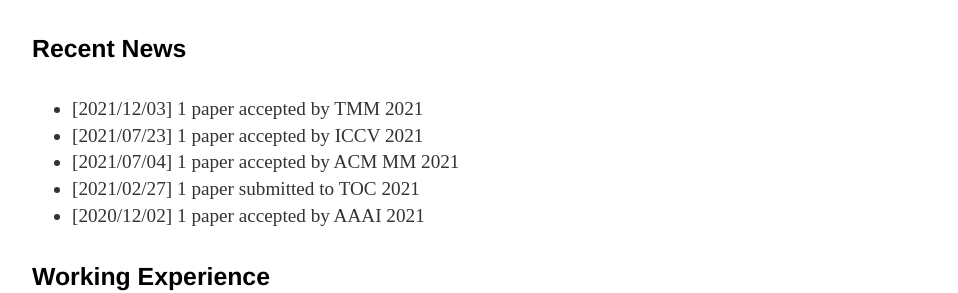
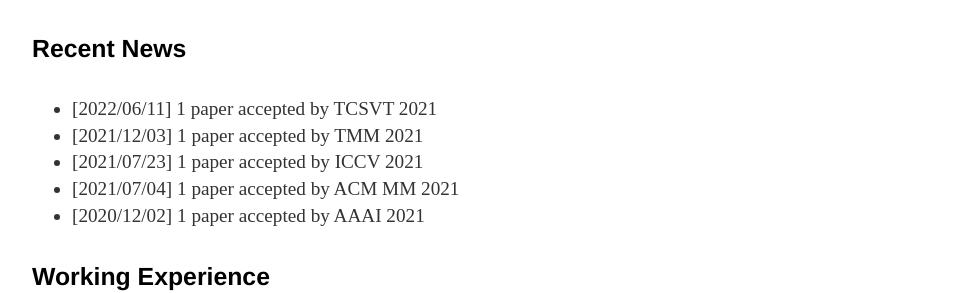
Before and after one commit to cfm-wxh/xuanhanwang.github.io, a Jekyll site: the page built from index.html, in a window 1280 px wide. Shown: the part 627-920 px from the top of the page, without its empty margins (160-1118 px from the left). Built offline with Jekyll 4.4.1, drawn with Linux system fonts in a browser that asks for light colours.

Commit message:
Update index.html

```diff
--- a/index.html
+++ b/index.html
@@ -33,10 +33,10 @@
 
 <h4> Recent News</h4>
 	<ul>
+	<li>[2022/06/11] 1 paper accepted by TCSVT 2021</li>
 	<li>[2021/12/03] 1 paper accepted by TMM 2021</li>
 	<li>[2021/07/23] 1 paper accepted by ICCV 2021</li>
 	<li>[2021/07/04] 1 paper accepted by ACM MM 2021</li>
-	<li>[2021/02/27] 1 paper submitted to TOC 2021</li>
 	<li>[2020/12/02] 1 paper accepted by AAAI 2021 </li>
 
 	</ul>
```
